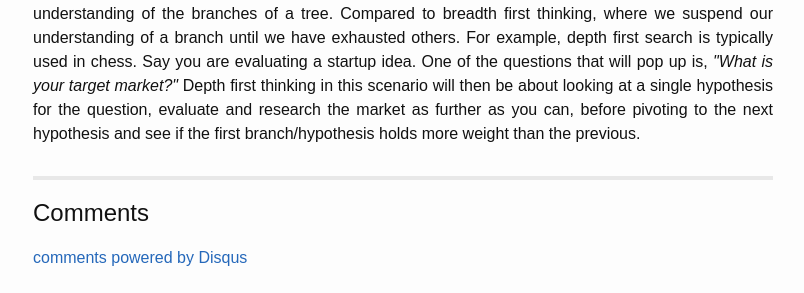
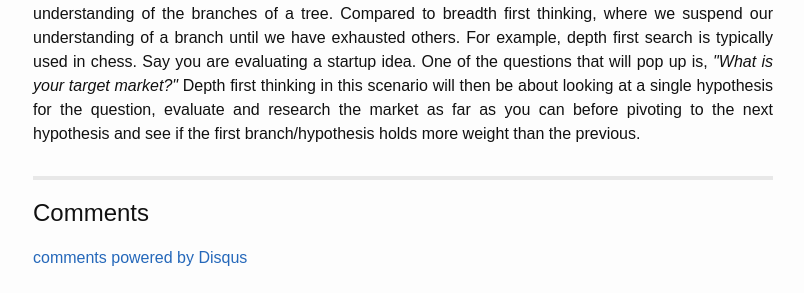
Before and after one commit to jpamata/jpamata.github.io, a Jekyll site: the page built from _posts/2017-10-30-mental-algorithms.md, in a window 1280 px wide. Shown: the part 1158-1451 px from the top of the page, without its empty margins (237-1041 px from the left). Built offline with Jekyll 4.4.1, drawn with Linux system fonts in a browser that asks for light colours; comment, search, counter and statistics services are not loaded.

Commit message:
Update 2017-10-30-mental-algorithms.md

```diff
--- a/_posts/2017-10-30-mental-algorithms.md
+++ b/_posts/2017-10-30-mental-algorithms.md
@@ -29,7 +29,7 @@
 <p align="justify">The other algorithm, depth first search, as its name suggests, traverses the graph by going deeper. Say from the source vertex 1, the algorithm would traverse into 5, 4, and then finally into vertex 6, the farthest edge from the visited vertices. Afterwards, it would backtrack again to all the visited vertices. The edges the tree edges then are <strong>v ϵ V and v.e ≠ discovered </strong>.
 </p>
 
-<p align="justify">This can be alluded to thinking deeply. Depth first thinking is done when we have an idea of where the problem might lead us to, or in situations where we know that there's only a few possible solutions to the problem. As such, this kind of thinking is often used when thinking strategically, where we get an early understanding of the branches of a tree. Compared to breadth first thinking, where we suspend our understanding of a branch until we have exhausted others. For example, depth first search is typically used in chess. Say you are evaluating a startup idea. One of the questions that will pop up is, <i>"What is your target market?"</i> Depth first thinking in this scenario will then be about looking at a single hypothesis for the question, evaluate and research the market as further as you can, before pivoting to the next hypothesis and see if the first branch/hypothesis holds more weight than the previous.
+<p align="justify">This can be alluded to thinking deeply. Depth first thinking is done when we have an idea of where the problem might lead us to, or in situations where we know that there's only a few possible solutions to the problem. As such, this kind of thinking is often used when thinking strategically, where we get an early understanding of the branches of a tree. Compared to breadth first thinking, where we suspend our understanding of a branch until we have exhausted others. For example, depth first search is typically used in chess. Say you are evaluating a startup idea. One of the questions that will pop up is, <i>"What is your target market?"</i> Depth first thinking in this scenario will then be about looking at a single hypothesis for the question, evaluate and research the market as far as you can before pivoting to the next hypothesis and see if the first branch/hypothesis holds more weight than the previous.
 </p>
 
 <p align="justify">
```
